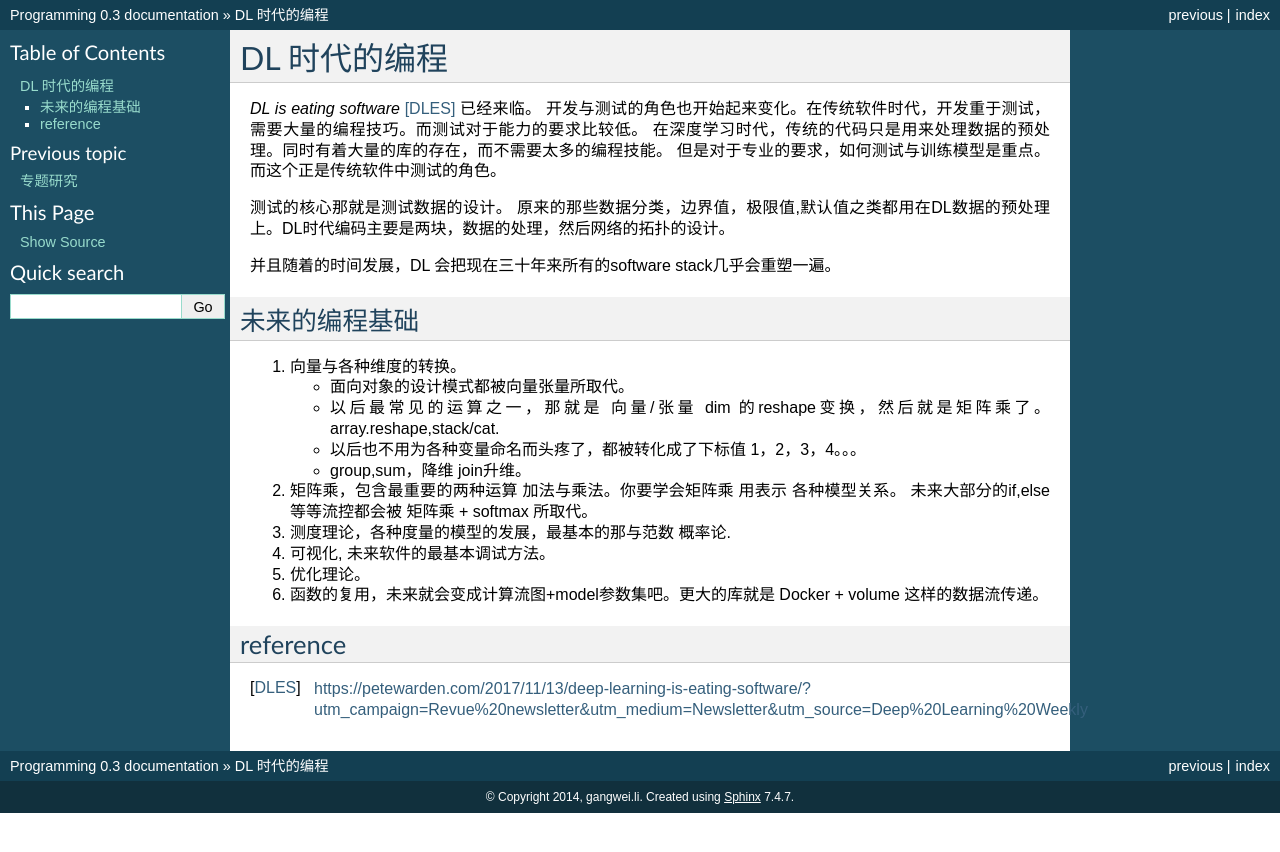
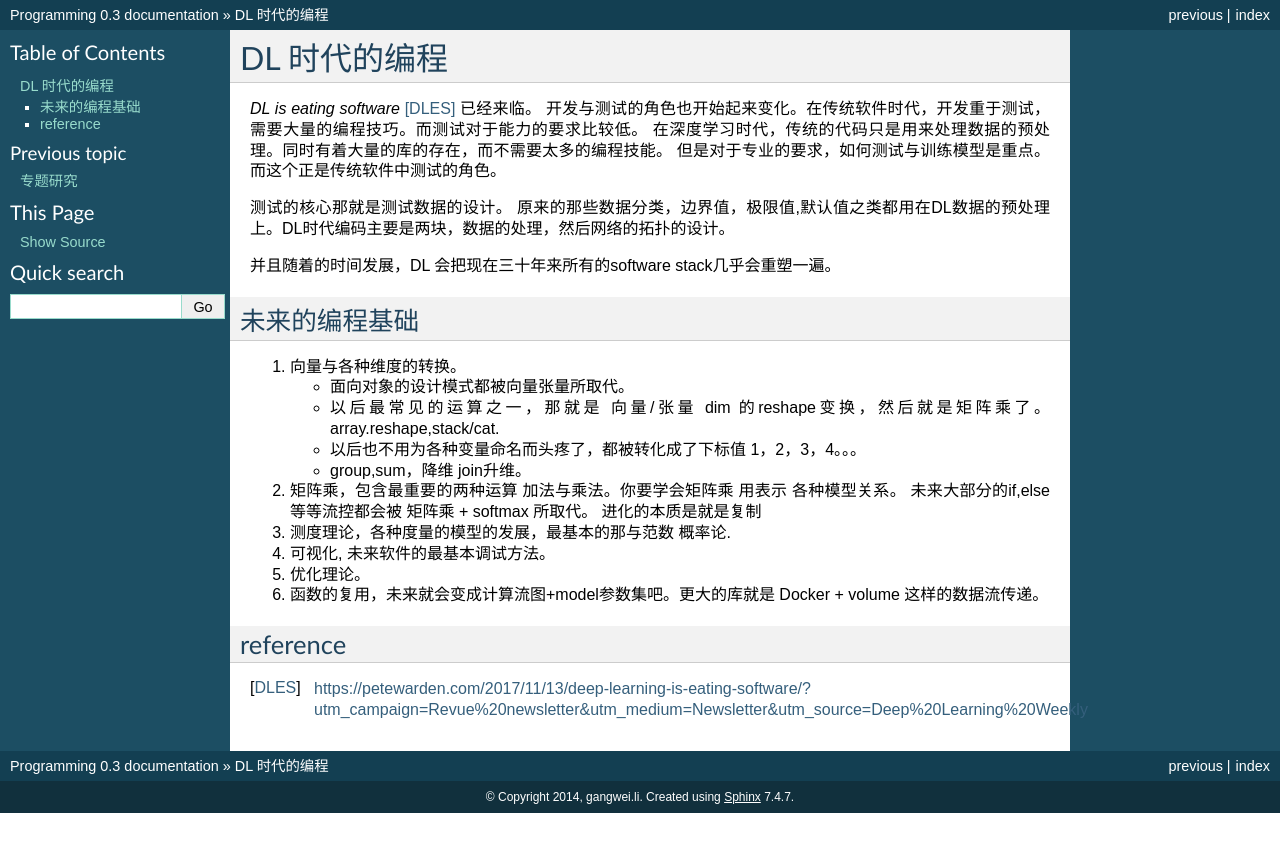
Before and after one commit to gwli/Programming, a Sphinx documentation site: the page built from source/content/Stage_4.rst, in a window 1280 px wide. Shown: the top 852 px of the page. Built offline with Sphinx 7.4.7, drawn with Linux system fonts in a browser that asks for light colours.

Commit message:
格式的修改

```diff
--- a/source/content/Stage_3/LLVM/Optimiztion.rst
+++ b/source/content/Stage_3/LLVM/Optimiztion.rst
@@ -81,17 +81,21 @@
    }
 
 #. Canonicalization
+
    - Mem2Reg
    - InstCombine
    - CFGSimplify
+
 #. Scalar Simplifcation
    - InstCombine
    - CFGSimplify
+
 #. Simple Loop Opts
    - Loop Rotate
    - Loop Unswitch
    - Loop Delete
    - Loop Unroll
+
 #. Target Specialization
    - Loop Vectorization
    - Loop Distribution
@@ -104,6 +108,7 @@
 
 出错了，到底是 优化器错了，还是我的代码错了。 who knows.  把优化过程可视化来帮助人们来快速的troubleshot.
 所以才有种troubleshot工具，
+
 #. bugpoint,快速的二分法信息收集与repro工具。
 #. llvm-diff 来对比， llvm structual diff, 主要是函数定义的不同。
 #. llvm-mc    llvm machine code playground, 相当于各种平台的分析器。
@@ -120,6 +125,7 @@
 如何在代码中利用profiling的数据里，这个数据接口是__builtin_expect来读取。
 
 .. code-block:: bash
+
    if (__builtin_expect (x,0))
       foo ();
    // -fprofile-arcs
--- a/source/content/Stage_4.rst
+++ b/source/content/Stage_4.rst
@@ -21,6 +21,7 @@
 
 #. 矩阵乘，包含最重要的两种运算 加法与乘法。你要学会矩阵乘 用表示 各种模型关系。
    未来大部分的if,else 等等流控都会被 矩阵乘 + softmax 所取代。
+   进化的本质是就是复制
 #. 测度理论，各种度量的模型的发展，最基本的那与范数 概率论.
 #. 可视化, 未来软件的最基本调试方法。
 #. 优化理论。
```
